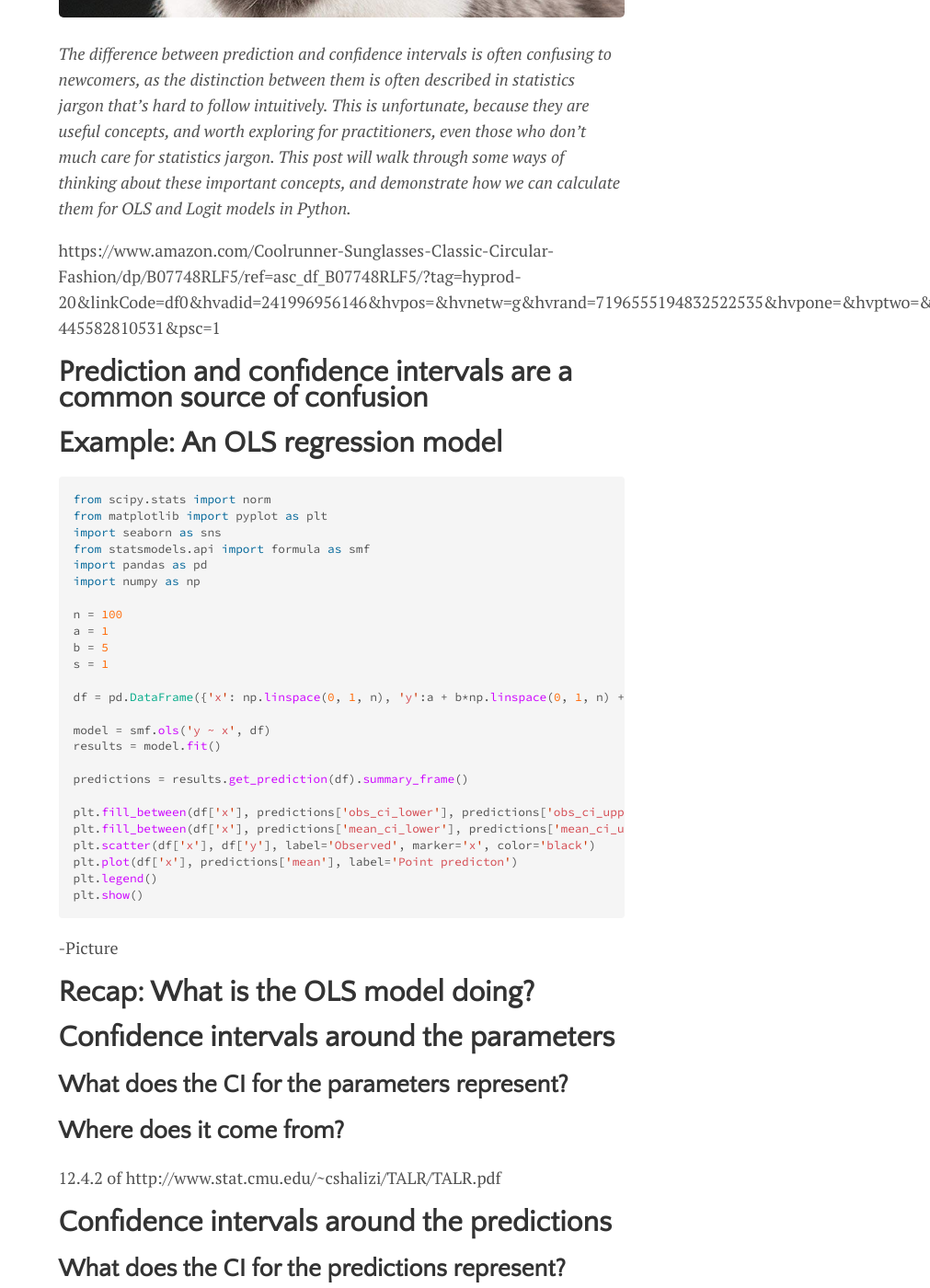
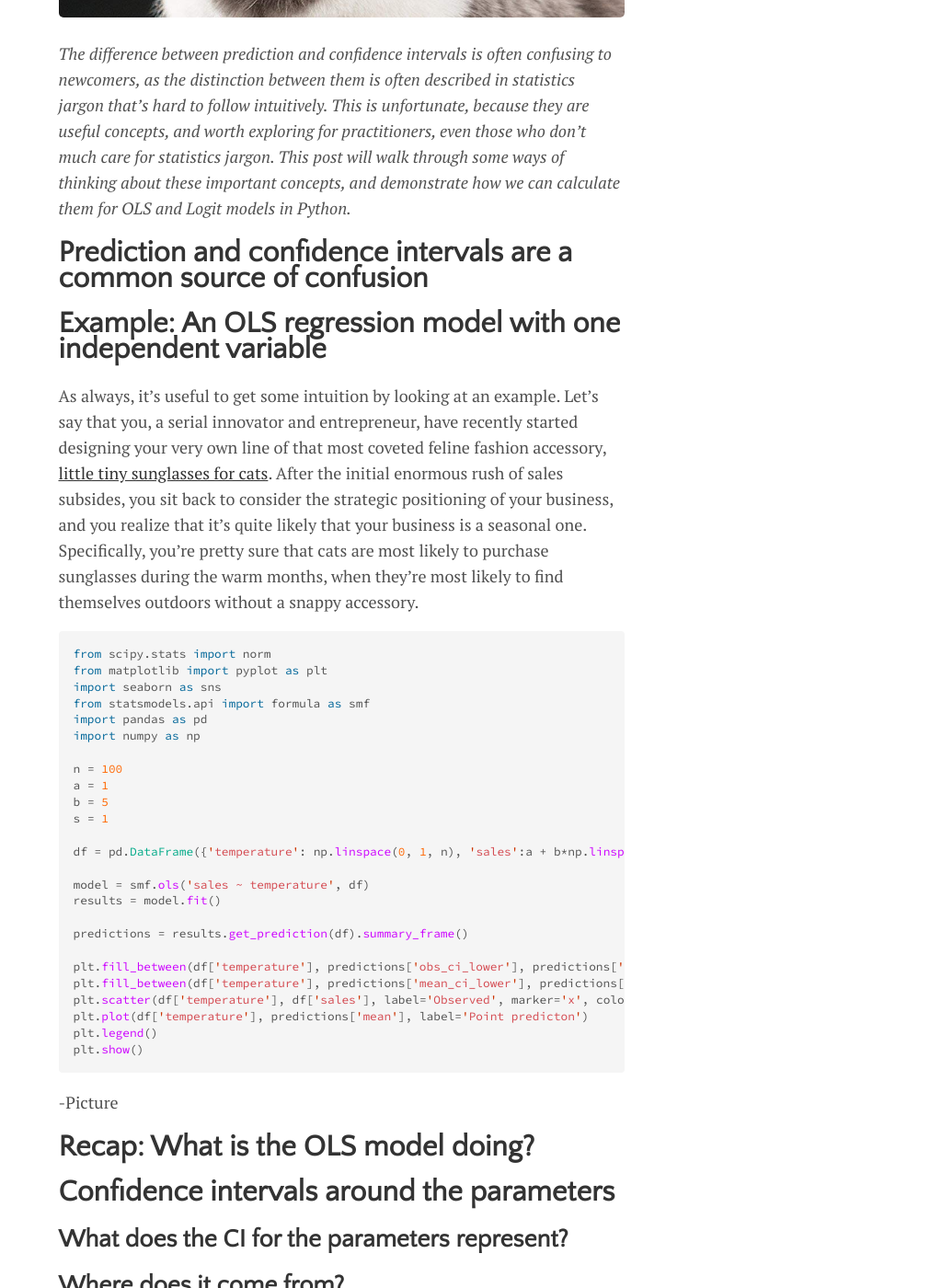
Before and after one commit to lmc2179/lmc2179.github.io, a Jekyll site: the page built from drafts/prediction_confidence.md, in a window 1280 px wide and 1400 px high, scrolled down 872 px. Shown: the whole window at 92% size, without its empty margins (269-1280 px from the left). Built offline with Jekyll 4.4.1, drawn with Linux system fonts in a browser that asks for light colours.

Commit message:
Update prediction_confidence.md

````diff
--- a/drafts/prediction_confidence.md
+++ b/drafts/prediction_confidence.md
@@ -9,13 +9,13 @@ image: cat_sunglasses.jpg
 
 *The difference between prediction and confidence intervals is often confusing to newcomers, as the distinction between them is often described in statistics jargon that's hard to follow intuitively. This is unfortunate, because they are useful concepts, and worth exploring for practitioners, even those who don't much care for statistics jargon. This post will walk through some ways of thinking about these important concepts, and demonstrate how we can calculate them for OLS and Logit models in Python.*
 
-https://www.amazon.com/Coolrunner-Sunglasses-Classic-Circular-Fashion/dp/B07748RLF5/ref=asc_df_B07748RLF5/?tag=hyprod-20&linkCode=df0&hvadid=241996956146&hvpos=&hvnetw=g&hvrand=7196555194832522535&hvpone=&hvptwo=&hvqmt=&hvdev=c&hvdvcmdl=&hvlocint=&hvlocphy=1019973&hvtargid=pla-445582810531&psc=1
-
 # Prediction and confidence intervals are a common source of confusion
 
 
 
-# Example: An OLS regression model
+# Example: An OLS regression model with one independent variable
+
+As always, it's useful to get some intuition by looking at an example. Let's say that you, a serial innovator and entrepreneur, have recently started designing your very own line of that most coveted feline fashion accessory, [little tiny sunglasses for cats](https://www.amazon.com/Coolrunner-Sunglasses-Classic-Circular-Fashion/dp/B07748RLF5). After the initial enormous rush of sales subsides, you sit back to consider the strategic positioning of your business, and you realize that it's quite likely that your business is a seasonal one. Specifically, you're pretty sure that cats are most likely to purchase sunglasses during the warm months, when they're most likely to find themselves outdoors without a snappy accessory.
 
 ```python
 from scipy.stats import norm
@@ -30,17 +30,17 @@ a = 1
 b = 5
 s = 1
 
-df = pd.DataFrame({'x': np.linspace(0, 1, n), 'y':a + b*np.linspace(0, 1, n) + norm(0, s).rvs(n)})
+df = pd.DataFrame({'temperature': np.linspace(0, 1, n), 'sales':a + b*np.linspace(0, 1, n) + norm(0, s).rvs(n)})
 
-model = smf.ols('y ~ x', df)
+model = smf.ols('sales ~ temperature', df)
 results = model.fit()
 
 predictions = results.get_prediction(df).summary_frame()
 
-plt.fill_between(df['x'], predictions['obs_ci_lower'], predictions['obs_ci_upper'], alpha=.1, label='Prediction interval')
-plt.fill_between(df['x'], predictions['mean_ci_lower'], predictions['mean_ci_upper'], alpha=.5, label='Confidence interval')
-plt.scatter(df['x'], df['y'], label='Observed', marker='x', color='black')
-plt.plot(df['x'], predictions['mean'], label='Point predicton')
+plt.fill_between(df['temperature'], predictions['obs_ci_lower'], predictions['obs_ci_upper'], alpha=.1, label='Prediction interval')
+plt.fill_between(df['temperature'], predictions['mean_ci_lower'], predictions['mean_ci_upper'], alpha=.5, label='Confidence interval')
+plt.scatter(df['temperature'], df['sales'], label='Observed', marker='x', color='black')
+plt.plot(df['temperature'], predictions['mean'], label='Point predicton')
 plt.legend()
 plt.show()
 ```
````
